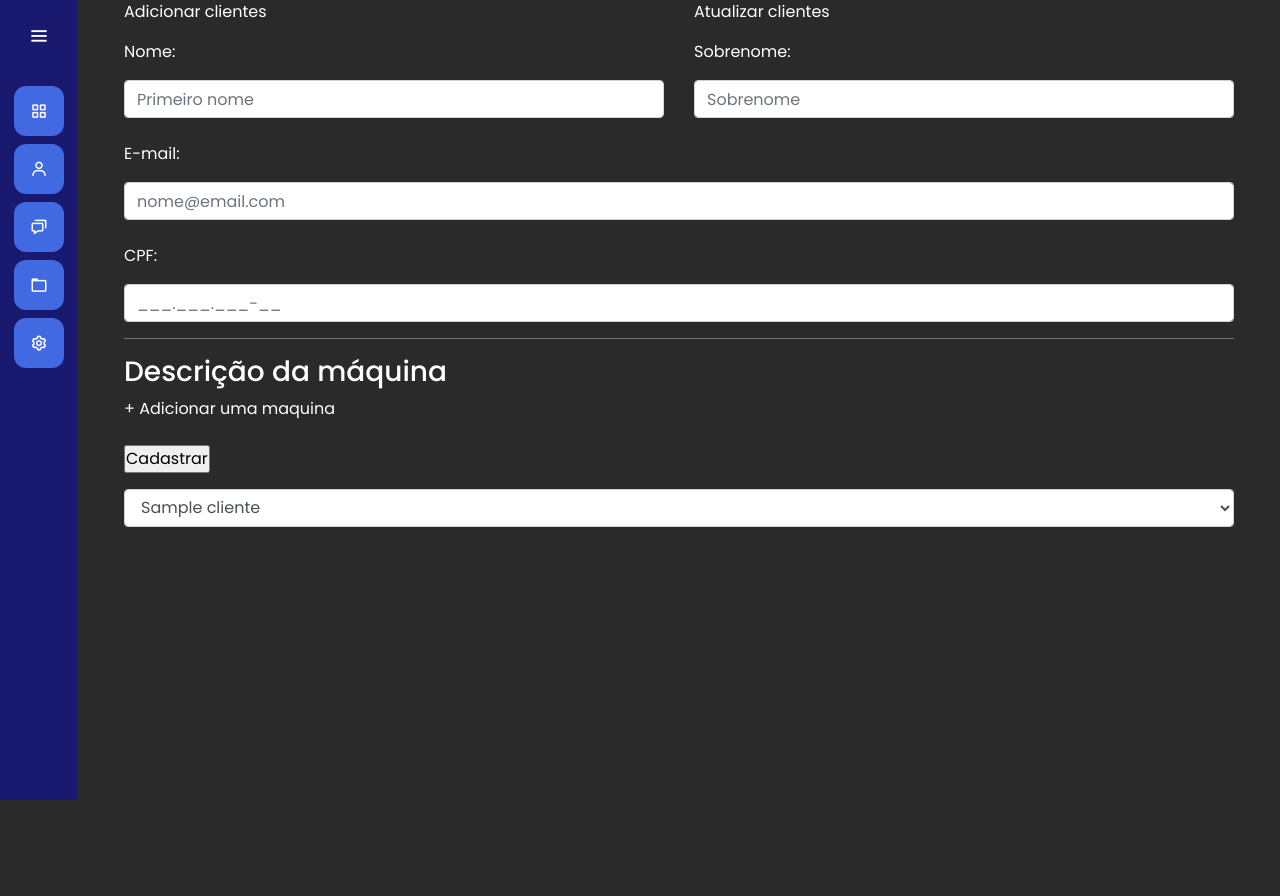
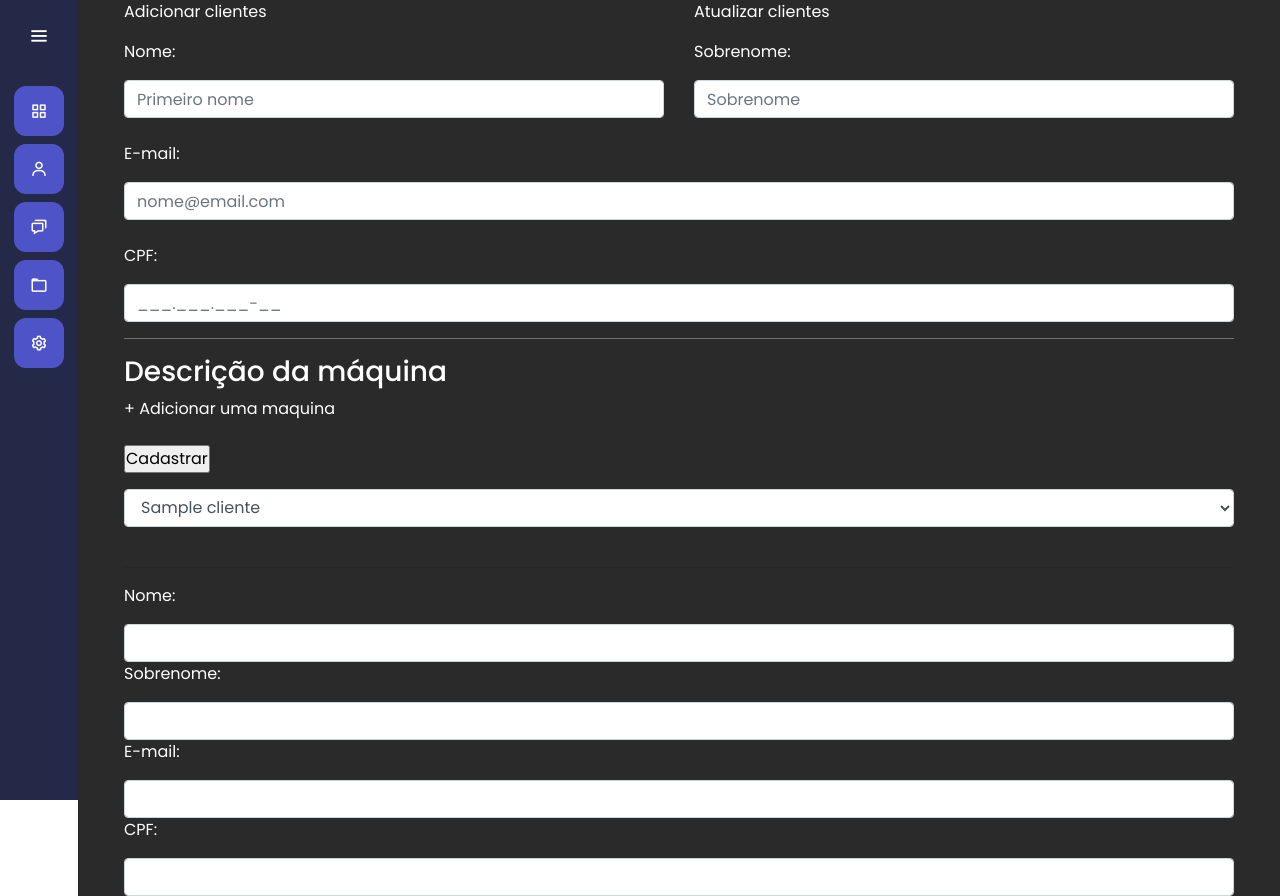
Before and after one commit to Cesar-A-Dodo/REPAIRPC, a Django app: page /clientes/ in a window 1280 px wide. Before the commit the page ends 800 px from the top, so only its background shows below. Run offline with Django 5.2, Linux system fonts and the light colour scheme; tables that the repository leaves empty hold one stand-in row (values such as "Sample post").

Commit message:
att cliente e json

```diff
--- a/clientes/templates/clientes.html
+++ b/clientes/templates/clientes.html
@@ -52,6 +52,20 @@
                     <option value="{{cliente.id}}">{{cliente.nome}}</option>
                     {% endfor %}
                 </select>
+                <br>
+                <hr>
+
+                <div id="form-att-cliente">
+                    <p>Nome:</p>
+                    <input id="nome" type="text" class='form-control'>
+                    <p>Sobrenome:</p>
+                    <input id="sobrenome" type="text" class='form-control'>
+                    <p>E-mail:</p>
+                    <input id="email" type="text" class='form-control'>
+                    <p>CPF:</p>
+                    <input id="cpf" type="text" class='form-control'>
+
+                </div>
 
             </div>
     </div>
--- a/clientes/urls.py
+++ b/clientes/urls.py
@@ -2,6 +2,7 @@
 from . import views
 
 urlpatterns = [
-    path('', views.clientes, name="clientes")
+    path('', views.clientes, name="clientes"),
+    path('atualiza_cliente/', views.att_cliente, name="atualiza_cliente")
 
 ]
--- a/clientes/views.py
+++ b/clientes/views.py
@@ -1,7 +1,9 @@
 from django.shortcuts import render
-from django.http import HttpResponse
+from django.http import HttpResponse, JsonResponse
 from .models import Cliente, Maquina
 import re
+from django.core import serializers
+import json
 
 def clientes(request):
     if request.method == "GET":
@@ -36,3 +38,9 @@
         maq.save()
 
         return HttpResponse('test')
+
+def att_cliente(request):
+    id_cliente = request.POST.get('id_cliente')
+    cliente = Cliente.objects.filter(id=id_cliente)
+    cliente_json = json.loads(serializers.serialize('json', cliente))[0]['fields']
+    return JsonResponse(cliente_json)
--- a/templates/static/clientes/css/clientes.css
+++ b/templates/static/clientes/css/clientes.css
@@ -36,3 +36,8 @@
 #att_cliente{
     display: none;
 }
+
+#form-att-cliente{
+display: none;
+
+}
--- a/templates/static/clientes/js/clientes.js
+++ b/templates/static/clientes/js/clientes.js
@@ -30,5 +30,36 @@
 
 function dados_cliente(){
     cliente = document.getElementById('cliente-select')
+    csrf_token = document.querySelector('[name=csrfmiddlewaretoken]').value
+    id_cliente = cliente.value
 
+    data = new FormData()
+    data.append('id_cliente', id_cliente)
+
+    fetch("/clientes/atualiza_cliente/", {
+        method: "POST",
+        headers: {
+            'X-CSRFToken': csrf_token,
+        },
+        body: data
+
+    }).then(function(result){
+        return result.json()
+    }).then(function(data){
+
+        document.getElementById('form-att-cliente').style.display = 'block'
+
+        nome = document.getElementById('nome')
+        nome.value = data['nome']
+
+        sobrenome = document.getElementById('sobrenome')
+        sobrenome.value = data['sobrenome']
+
+        cpf = document.getElementById('cpf')
+        cpf.value = data['cpf']
+
+        email = document.getElementById('email')
+        email.value = data['email']
+
+    })
 }
--- a/templates/static/general/css/general.css
+++ b/templates/static/general/css/general.css
@@ -1,9 +1,7 @@
-:root{
-
-    --main-color: #4169E1;
-    --dark-color: #191970;
-    --light-color: #ADD8E6;
-    --contrast-color: #7FFFD4;
-    --differential-color: #ffe29a;
-
+:root {
+  --main-color: #4e54c8;
+  --dark-color: #232946;
+  --light-color: #e8e8e8;
+  --contrast-color: #faae2b;
+  --differential-color: #f4f4f4;
 }
```
